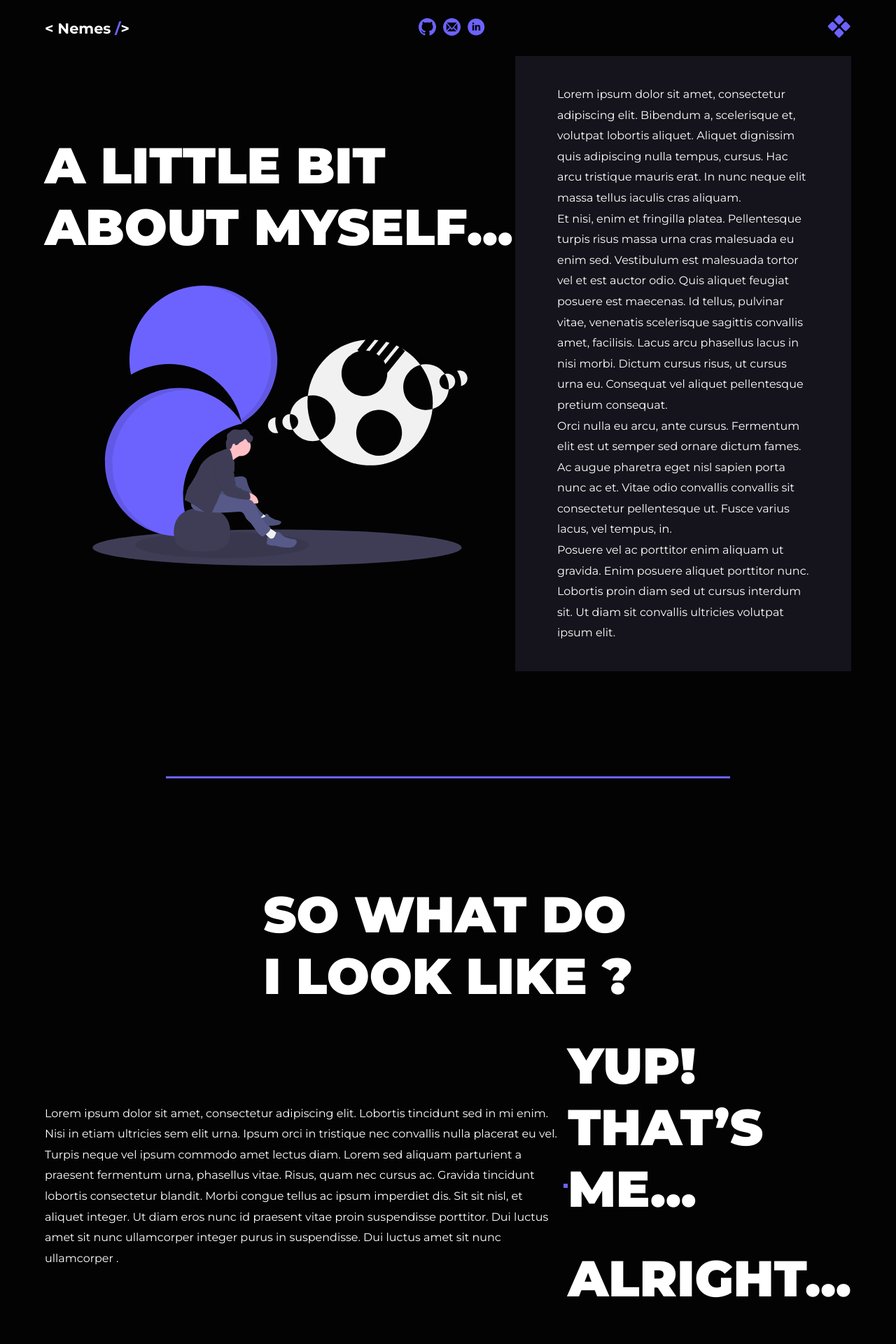
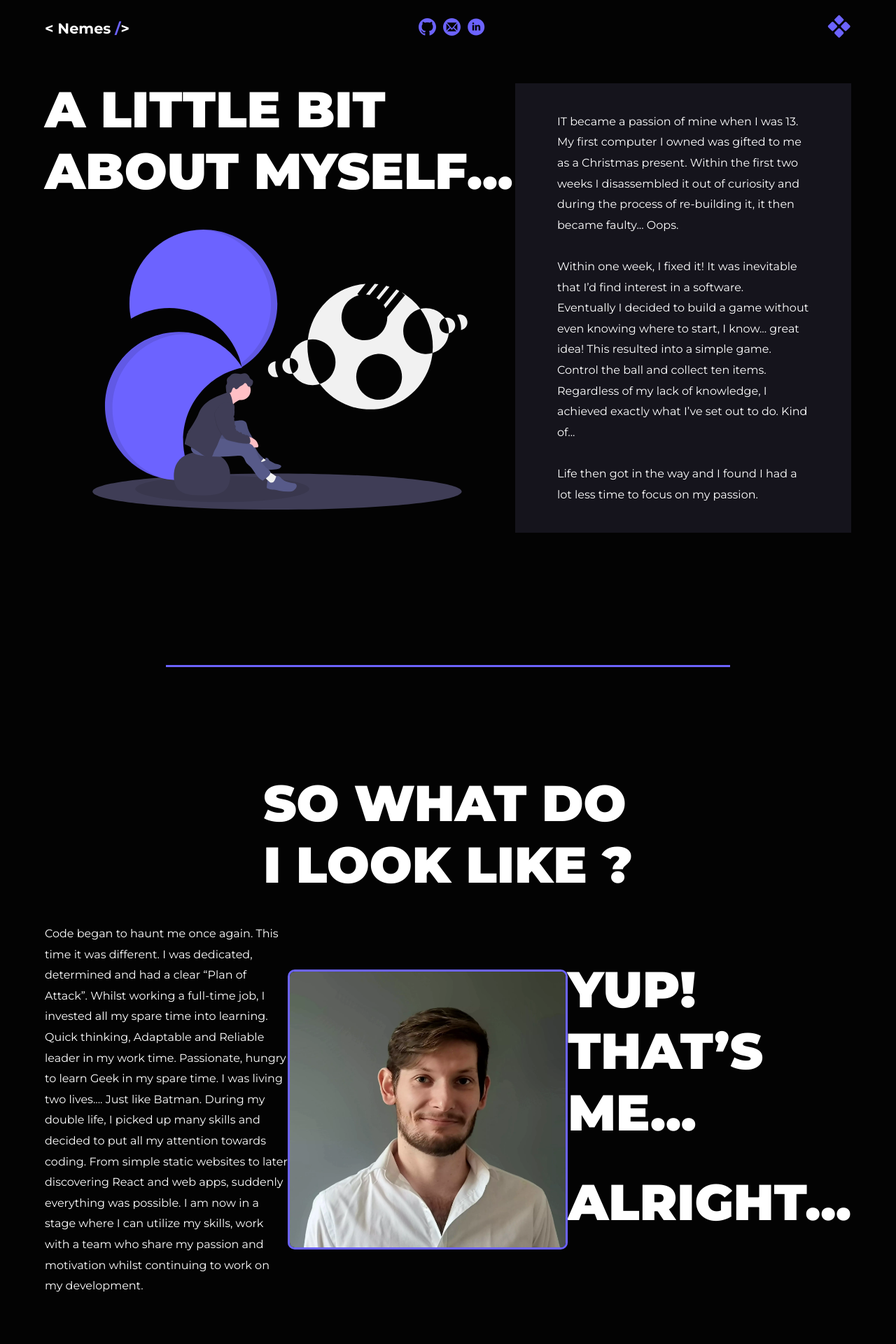
Before and after one commit to NemesOliver/portfolio-nextJS, a Next.js app: page /about in a window 1280 px wide. Shown: the top 1920 px of the page at 70% size. Built offline with nearby package versions, Linux system fonts and the light colour scheme.

Commit message:
add about content

```diff
--- a/components/styles/About.styles.js
+++ b/components/styles/About.styles.js
@@ -27,23 +27,16 @@ export const StyledAbout = styled.div`
   }
 
   .picture {
-    max-width: 500px;
-    max-height: 450px;
+    position: relative;
+    width: 400px;
+    height: 400px;
+    border-radius: 10px;
+    overflow: hidden;
     border: 3px solid ${({ theme }) => theme.primary};
   }
-
-  /*
-    .box {
-      background: rgba(63, 61, 86, 0.3);
-      padding: 40px 60px;
-      width: 45%;
-      height: 100%;
-
-      p {
-        line-height: 185%;
-      }
-    }
-   */
+  /* .picture-text {
+    width: 33%;
+  } */
 
   @media all and (min-width: ${({ theme }) => theme.breakpoints.md}) {
     .box {
--- a/pages/about.js
+++ b/pages/about.js
@@ -29,29 +29,21 @@ const about = () => {
             <Flex direction="column" width="50%">
               <div className="box">
                 <p>
-                  Lorem ipsum dolor sit amet, consectetur adipiscing elit.
-                  Bibendum a, scelerisque et, volutpat lobortis aliquet. Aliquet
-                  dignissim quis adipiscing nulla tempus, cursus. Hac arcu
-                  tristique mauris erat. In nunc neque elit massa tellus iaculis
-                  cras aliquam.
+                  IT became a passion of mine when I was 13. <br /> My first
+                  computer I owned was gifted to me as a Christmas present.
+                  Within the first two weeks I disassembled it out of curiosity
+                  and during the process of re-building it, it then became
+                  faulty... Oops. <br />
                   <br />
-                  Et nisi, enim et fringilla platea. Pellentesque turpis risus
-                  massa urna cras malesuada eu enim sed. Vestibulum est
-                  malesuada tortor vel et est auctor odio. Quis aliquet feugiat
-                  posuere est maecenas. Id tellus, pulvinar vitae, venenatis
-                  scelerisque sagittis convallis amet, facilisis. Lacus arcu
-                  phasellus lacus in nisi morbi. Dictum cursus risus, ut cursus
-                  urna eu. Consequat vel aliquet pellentesque pretium consequat.
+                  Within one week, I fixed it! It was inevitable that I’d find
+                  interest in a software. <br /> Eventually I decided to build a
+                  game without even knowing where to start, I know... great
+                  idea! This resulted into a simple game. Control the ball and
+                  collect ten items. <br /> Regardless of my lack of knowledge,
+                  I achieved exactly what I’ve set out to do. Kind of... <br />
                   <br />
-                  Orci nulla eu arcu, ante cursus. Fermentum elit est ut semper
-                  sed ornare dictum fames. Ac augue pharetra eget nisl sapien
-                  porta nunc ac et. Vitae odio convallis convallis sit
-                  consectetur pellentesque ut. Fusce varius lacus, vel tempus,
-                  in. <br />
-                  Posuere vel ac porttitor enim aliquam ut gravida. Enim posuere
-                  aliquet porttitor nunc. Lobortis proin diam sed ut cursus
-                  interdum sit. Ut diam sit convallis ultricies volutpat ipsum
-                  elit.
+                  Life then got in the way and I found I had a lot less time to
+                  focus on my passion.
                 </p>
               </div>
             </Flex>
@@ -66,21 +58,28 @@ const about = () => {
         <Section>
           <Flex direction="column">
             <Flex direction="column-reverse" switch="row">
-              <p>
-                Lorem ipsum dolor sit amet, consectetur adipiscing elit.
-                Lobortis tincidunt sed in mi enim. Nisi in etiam ultricies sem
-                elit urna. Ipsum orci in tristique nec convallis nulla placerat
-                eu vel. Turpis neque vel ipsum commodo amet lectus diam. Lorem
-                sed aliquam parturient a praesent fermentum urna, phasellus
-                vitae. Risus, quam nec cursus ac. Gravida tincidunt lobortis
-                consectetur blandit. Morbi congue tellus ac ipsum imperdiet dis.
-                Sit sit nisl, et aliquet integer. Ut diam eros nunc id praesent
-                vitae proin suspendisse porttitor. Dui luctus amet sit nunc
-                ullamcorper integer purus in suspendisse. Dui luctus amet sit
-                nunc ullamcorper .
+              <p className="picture-text">
+                Code began to haunt me once again. This time it was different. I
+                was dedicated, determined and had a clear “Plan of Attack”.
+                Whilst working a full-time job, I invested all my spare time
+                into learning. Quick thinking, Adaptable and Reliable leader in
+                my work time. Passionate, hungry to learn Geek in my spare time.
+                I was living two lives.... Just like Batman. During my double
+                life, I picked up many skills and decided to put all my
+                attention towards coding. From simple static websites to later
+                discovering React and web apps, suddenly everything was
+                possible. I am now in a stage where I can utilize my skills,
+                work with a team who share my passion and motivation whilst
+                continuing to work on my development.
               </p>
               <Flex direction="column" switch="row">
-                <div className="picture"></div>
+                <div className="picture">
+                  <Image
+                    alt="picture of author"
+                    layout="fill"
+                    src="/assets/picture_profile.webp"
+                  />
+                </div>
 
                 <div className="text">
                   <h2>
```
Also changed, not shown: public/assets/picture_profile.webp (added).
